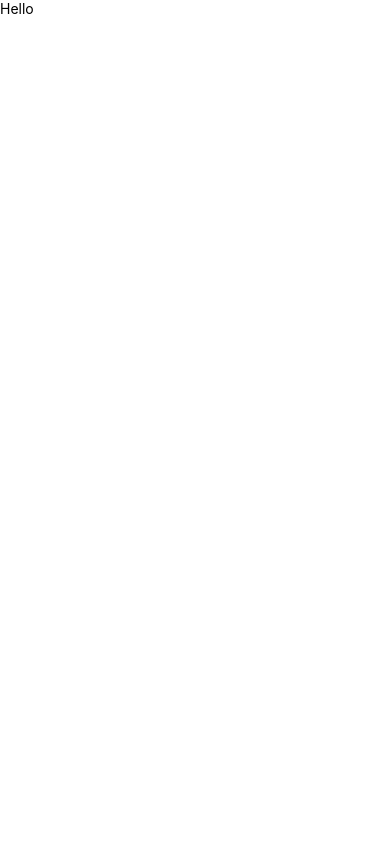
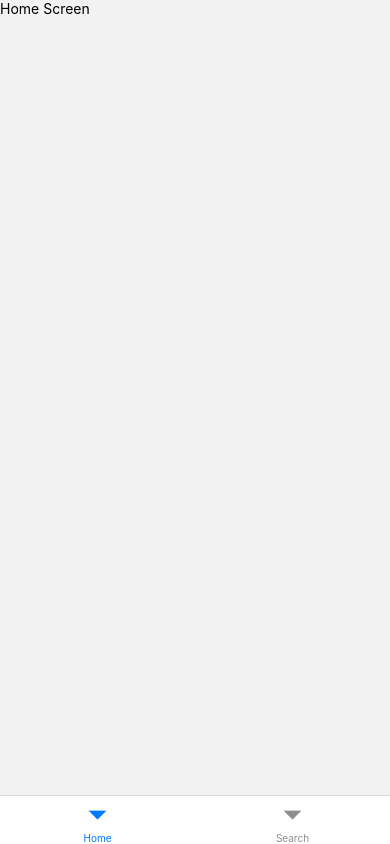
Before and after one commit to NikolaP93/WookieMovies, a React Native app: screen / in a window 390 px wide. Built offline with nearby package versions, Linux system fonts and the light colour scheme.

Commit message:
Added bottom tab, stack navigators; Created Home,Details,Search screens;

```diff
--- a/App.tsx
+++ b/App.tsx
@@ -1,19 +1,15 @@
 import React from 'react';
-import {SafeAreaView, ScrollView, StatusBar, Text, View} from 'react-native';
 import {NavigationContainer} from '@react-navigation/native';
+import TabNavigation from './src/navigation/Tab/TabNavigation';
+import {SafeAreaProvider} from 'react-native-safe-area-context';
 
 const App = () => {
   return (
-    <NavigationContainer>
-      <SafeAreaView>
-        <StatusBar />
-        <ScrollView contentInsetAdjustmentBehavior="automatic">
-          <View>
-            <Text>Hello</Text>
-          </View>
-        </ScrollView>
-      </SafeAreaView>
-    </NavigationContainer>
+    <SafeAreaProvider>
+      <NavigationContainer>
+        <TabNavigation />
+      </NavigationContainer>
+    </SafeAreaProvider>
   );
 };
 
--- a/package.json
+++ b/package.json
@@ -10,9 +10,12 @@
     "lint": "eslint . --ext .js,.jsx,.ts,.tsx"
   },
   "dependencies": {
+    "@react-navigation/bottom-tabs": "^6.0.5",
     "@react-navigation/native": "^6.0.2",
+    "@react-navigation/stack": "^6.0.7",
     "react": "17.0.2",
     "react-native": "0.65.1",
+    "react-native-gesture-handler": "^1.10.3",
     "react-native-safe-area-context": "^3.3.2",
     "react-native-screens": "^3.6.0"
   },
@@ -25,7 +28,7 @@
     "@types/react-test-renderer": "^16.9.2",
     "babel-jest": "^26.6.3",
     "eslint": "^7.14.0",
-    "jest": "^26.6.3",
+    "jest": "^27.1.0",
     "metro-react-native-babel-preset": "^0.66.0",
     "react-native-codegen": "^0.0.7",
     "react-test-renderer": "17.0.2",
--- /dev/null
+++ b/src/navigation/Stack/StackNavigation.tsx
@@ -0,0 +1,21 @@
+import * as React from 'react';
+import {createStackNavigator} from '@react-navigation/stack';
+import Home from '../../screens/Home';
+import Detail from '../../screens/Detail';
+import {HomeRoutes} from '../config/Routes';
+import config from '../config/config';
+
+const Stack = createStackNavigator();
+
+const StackNavigation = (): JSX.Element => {
+  return (
+    <Stack.Navigator
+      screenOptions={config.screenOptions}
+      initialRouteName={HomeRoutes.main}>
+      <Stack.Screen name={HomeRoutes.main} component={Home} />
+      <Stack.Screen name={HomeRoutes.details} component={Detail} />
+    </Stack.Navigator>
+  );
+};
+
+export default StackNavigation;
--- /dev/null
+++ b/src/navigation/Tab/TabNavigation.tsx
@@ -0,0 +1,21 @@
+import React from 'react';
+import {createBottomTabNavigator} from '@react-navigation/bottom-tabs';
+
+import {TabRoutes} from '../config/Routes';
+import Search from '../../screens/Search';
+import StackNavigation from '../Stack/StackNavigation';
+
+import config from '../config/config';
+
+const Tab = createBottomTabNavigator();
+
+const TabNavigation = (): JSX.Element => {
+  return (
+    <Tab.Navigator screenOptions={config.screenOptions}>
+      <Tab.Screen name={TabRoutes.home} component={StackNavigation} />
+      <Tab.Screen name={TabRoutes.search} component={Search} />
+    </Tab.Navigator>
+  );
+};
+
+export default TabNavigation;
--- /dev/null
+++ b/src/navigation/config/Routes.tsx
@@ -0,0 +1,9 @@
+export const HomeRoutes = {
+  main: 'Main',
+  details: 'Details',
+};
+
+export const TabRoutes = {
+  home: 'Home',
+  search: 'Search',
+};
--- /dev/null
+++ b/src/navigation/config/config.tsx
@@ -0,0 +1,9 @@
+type StackOptionsList = {
+  headerShown: boolean;
+};
+
+const screenOptions: StackOptionsList = {
+  headerShown: false,
+};
+
+export default {screenOptions};
--- /dev/null
+++ b/src/screens/Detail.tsx
@@ -0,0 +1,12 @@
+import React from 'react';
+import {Text, View} from 'react-native';
+
+const Detail = (): JSX.Element => {
+  return (
+    <View>
+      <Text>Detail Screen</Text>
+    </View>
+  );
+};
+
+export default Detail;
--- /dev/null
+++ b/src/screens/Home.tsx
@@ -0,0 +1,19 @@
+import React from 'react';
+import {Text, StyleSheet} from 'react-native';
+import {SafeAreaView} from 'react-native-safe-area-context';
+
+const Home = (): JSX.Element => {
+  return (
+    <SafeAreaView style={styles.container}>
+      <Text>Home Screen</Text>
+    </SafeAreaView>
+  );
+};
+
+const styles = StyleSheet.create({
+  container: {
+    flex: 1,
+  },
+});
+
+export default Home;
--- /dev/null
+++ b/src/screens/Search.tsx
@@ -0,0 +1,19 @@
+import React from 'react';
+import {Text, StyleSheet} from 'react-native';
+import {SafeAreaView} from 'react-native-safe-area-context';
+
+const Search = (): JSX.Element => {
+  return (
+    <SafeAreaView style={styles.container}>
+      <Text>Search Screen</Text>
+    </SafeAreaView>
+  );
+};
+
+const styles = StyleSheet.create({
+  container: {
+    flex: 1,
+  },
+});
+
+export default Search;
```
Also changed, not shown: index.tsx (renamed from index.js), 3 other files (tests, documents, lock files or other folders).
